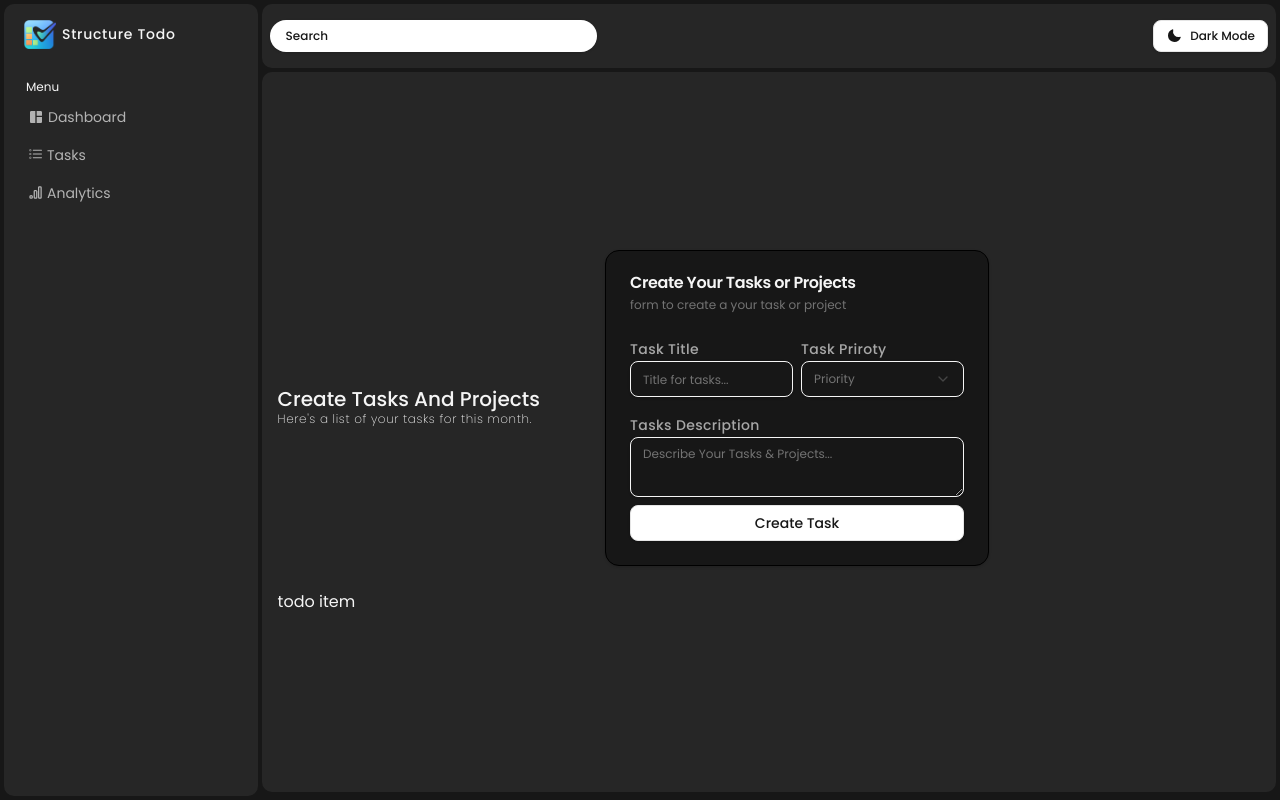
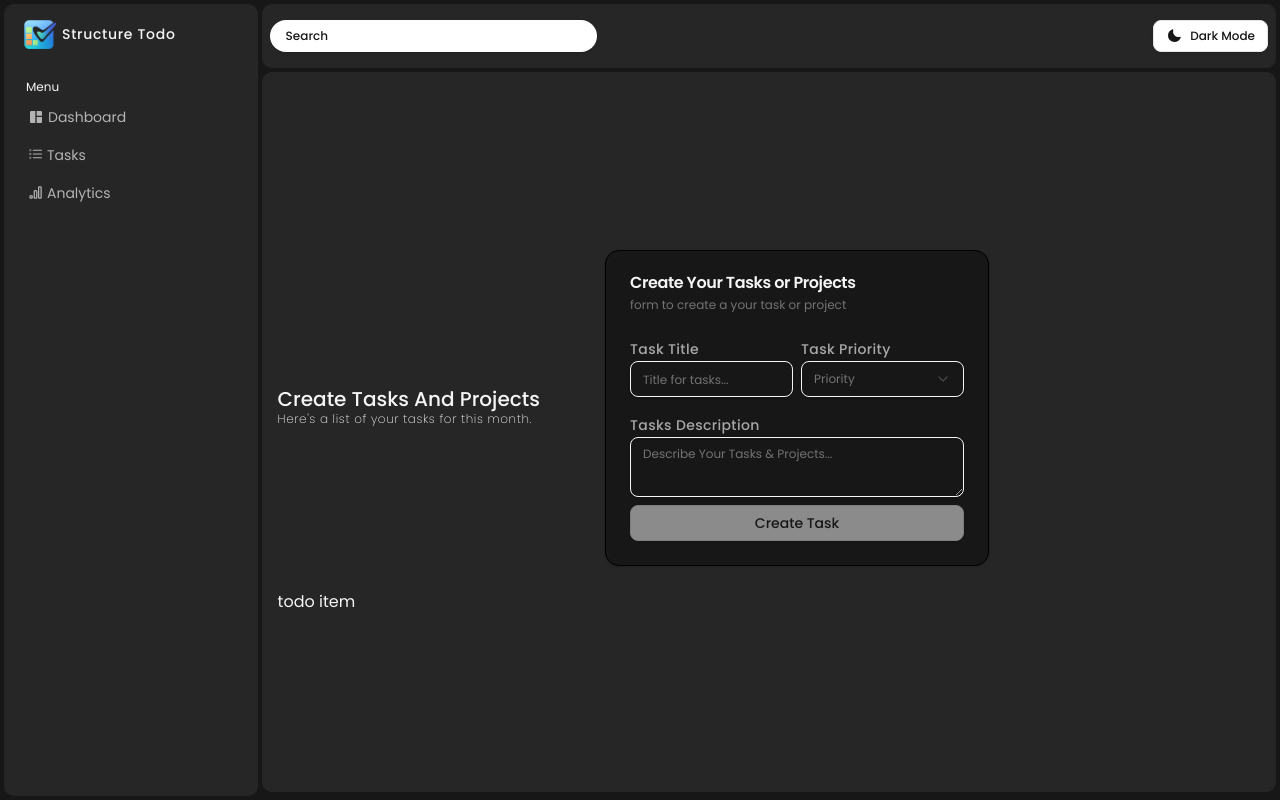
Before and after one commit to ravi181919/react_Interview_Practice, a React (Vite) app in the folder 01-RTK/: page / in a window 1280 px wide. Built offline with nearby package versions, Linux system fonts and the light colour scheme; a web font is replaced by a local one.

Commit message:
feat: integrate Toaster component, enhance MakeTodos form, and update AllTodos display

```diff
--- a/01-RTK/src/app/App.jsx
+++ b/01-RTK/src/app/App.jsx
@@ -1,6 +1,7 @@
 import React, { useState } from "react";
 import "./index.css";
 import ErrorBoundary from "@/components/common/ErrorBoundary";
+import { Toaster } from "@/components/ui/sonner";
 import { RouterProvider } from "react-router-dom";
 import { router } from "@/router/Routes";
 import { useIntroHook } from "@/store/slices/Intro/useIntroHook";
@@ -13,6 +14,7 @@ const App = () => {
       <ErrorBoundary>
         {isIntro ? <Intro /> : <RouterProvider router={router} />}
       </ErrorBoundary>
+      <Toaster />
     </div>
   );
 };
--- a/01-RTK/src/components/ui/textarea.jsx
+++ b/01-RTK/src/components/ui/textarea.jsx
@@ -6,7 +6,7 @@ const Textarea = React.forwardRef(({ className, ...props }, ref) => {
   return (
     <textarea
       className={cn(
-        "flex min-h-[60px] w-full rounded-md border border-input bg-transparent px-3 py-2 text-base shadow-sm placeholder:text-muted-foreground focus-visible:outline-none focus-visible:ring-1 focus-visible:ring-ring disabled:cursor-not-allowed disabled:opacity-50 md:text-sm",
+        "flex min-h-15 w-full rounded-md border border-input bg-transparent px-3 py-2 text-base shadow-sm placeholder:text-muted-foreground focus-visible:outline-none focus-visible:ring-1 focus-visible:ring-ring disabled:cursor-not-allowed disabled:opacity-50 md:text-sm",
         className
       )}
       ref={ref}
--- a/01-RTK/src/features/todo/allTodos/AllTodos.jsx
+++ b/01-RTK/src/features/todo/allTodos/AllTodos.jsx
@@ -1,4 +1,3 @@
-import EmptyData from '@/components/common/EmptyData';
 import useTodos from '@/store/slices/todos/useTodos';
 import React from 'react'
 import TodoItem from './TodoItem';
@@ -9,6 +8,9 @@ const AllTodos = () => {
   return (
     <div className='w-full relative p-4 flex flex-col gap-6'>
       <AddTask />
+      {todos.map((t) => (
+        <span key={t.id}>{JSON.stringify(t)}</span>
+      ))}
       <TodoItem />
     </div>
   )
--- a/01-RTK/src/features/todo/makeTodos/MakeTodos.jsx
+++ b/01-RTK/src/features/todo/makeTodos/MakeTodos.jsx
@@ -1,10 +1,8 @@
 import { Input } from "@/components/ui/input";
 import React, { useState } from "react";
-import AddTodoBtn from "../addTodoBtn/AddTodoBtn";
 import {
   Card,
   CardHeader,
-  CardFooter,
   CardTitle,
   CardDescription,
   CardContent,
@@ -19,20 +17,73 @@ import {
 } from "@/components/ui/select";
 import { Textarea } from "@/components/ui/textarea";
 import { Button } from "@/components/ui/button";
+import { toast } from "sonner";
+import { addTodos } from "@/store/slices/todos/todosSlice";
+import { useDispatch } from "react-redux";
 
 const MakeTodos = ({ className }) => {
-  const [inputValue, setInputValue] = useState("");
+  const dispatch = useDispatch();
+  const [inputValueOfTitle, setInputValueOfTitle] = useState("");
   const [descriptionValue, setDescriptionValue] = useState("");
+  // priorityOptions: available choices; priority: currently selected
+  const [priorityOptions] = useState(["High", "Medium", "Low"]);
+  const [priority, setPriority] = useState("");
+
+  // Handle Title
   const handleInputChange = (e) => {
-    const inputValue = e.target.value;
-    if(inputValue.trim() === "") return;
-    else setInputValue(inputValue);
-
+    setInputValueOfTitle(e.target.value);
   };
 
-  const handleCreate = () => {
-    setInputValue("");
-  }
+  // Handle Priority
+  // Select's onValueChange provides the value (string), not an event
+  const handlePriority = (value) => {
+    if (typeof value !== "string" || value.trim() === "") {
+      toast.error("Empty Value is Not Allowed");
+      return;
+    }
+    setPriority(value);
+  };
+
+  // Handle Description
+  const handleTaskDescription = (e) => {
+    setDescriptionValue(e.target.value);
+  };
+
+  // disabled Button when any input is empty
+  const isButtonDisabled =
+    !inputValueOfTitle.trim() || !priority.trim() || !descriptionValue.trim();
+
+  // handle create task or prject
+  const handleCreate = (e) => {
+    e.preventDefault(); // stop page reload
+    // validate on submit
+    if (inputValueOfTitle.trim() === "") {
+      toast.error("Task title is required");
+      return;
+    }
+    if (priority.trim() === "") {
+      toast.error("Please select a priority");
+      return;
+    }
+    if (descriptionValue.trim() === "") {
+      toast.error("Task description is required");
+      return;
+    }
+
+    // TODO: dispatch or save the new task to store
+    dispatch(
+      addTodos({
+        priority,
+        title: inputValueOfTitle.trim(),
+        description: descriptionValue.trim(),
+      })
+    );
+
+    setInputValueOfTitle("");
+    setPriority("");
+    setDescriptionValue("");
+    toast.success("Task Created");
+  };
   return (
     <div className={`max-w-sm flex relative ${className}`}>
       <Card className="bg-accent-foreground w-full">
@@ -43,7 +94,10 @@ const MakeTodos = ({ className }) => {
           </CardDescription>
         </CardHeader>
         <CardContent>
-          <div className="w-full relative flex flex-col gap-4 ">
+          <form
+            onSubmit={handleCreate}
+            className="w-full relative flex flex-col gap-4 "
+          >
             <div className="grid grid-cols-6 gap-2">
               <div className="col-span-3">
                 <label
@@ -54,8 +108,8 @@ const MakeTodos = ({ className }) => {
                 </label>
                 <Input
                   id="newTask"
-                  name="taskTilte"
-                  value={inputValue}
+                  name="taskTitle"
+                  value={inputValueOfTitle}
                   onChange={handleInputChange}
                   placeholder="Title for tasks..."
                   className="text-sm placeholder:text-xs bg-transparent border-accent focus-visible:ring-0 "
@@ -63,18 +117,25 @@ const MakeTodos = ({ className }) => {
               </div>
               <div className="col-span-3">
                 <label
-                  htmlFor={"newTask"}
+                  htmlFor={"taskPriority"}
                   className="text-sm tracking-wide opacity-65 font-medium "
                 >
-                  Task Priroty
+                  Task Priority
                 </label>
-                <Select className="text-xs  placeholder:text-xs">
-                  <SelectTrigger className="text-xs placeholder:text-xs px-3 py-1 focus-visible:ring-0 border-accent">
+                <Select
+                  onValueChange={handlePriority}
+                  className="text-xs  placeholder:text-xs"
+                  value={priority}
+                >
+                  <SelectTrigger
+                    id="taskPriority"
+                    className="text-xs placeholder:text-xs px-3 py-1 focus-visible:ring-0 border-accent"
+                  >
                     <SelectValue placeholder="Priority" />
                   </SelectTrigger>
 
                   <SelectContent className="">
-                    {["High", "Medium", "Low"].map((items, itemIntex) => (
+                    {priorityOptions.map((items, itemIntex) => (
                       <SelectItem
                         className="hover:text-accent-foreground"
                         value={items}
@@ -101,20 +162,21 @@ const MakeTodos = ({ className }) => {
                     id="descriptionOfTasks"
                     name="taskDescription"
                     value={descriptionValue}
-                    onChange={(e) => setDescriptionValue(e.target.value)}
+                    onChange={handleTaskDescription}
                     className="text-sm placeholder:text-xs bg-transparent border-accent focus-visible:ring-0 "
                   />
                 </div>
                 <Button
-                onClick={handleCreate}
-                variant="outline"
-                className="cursor-pointer"
+                  type="submit"
+                  variant="outline"
+                  className="cursor-pointer"
+                  disabled={isButtonDisabled}
                 >
                   Create Task
                 </Button>
               </div>
             </div>
-          </div>
+          </form>
         </CardContent>
       </Card>
     </div>
--- a/01-RTK/src/main.jsx
+++ b/01-RTK/src/main.jsx
@@ -3,11 +3,14 @@ import { createRoot } from "react-dom/client";
 import App from "./app/App.jsx";
 import { Provider } from "react-redux";
 import store from "./store/store.js";
+import { ThemeProvider } from "next-themes";
 
 createRoot(document.getElementById("root")).render(
   <StrictMode>
     <Provider store={store}>
-      <App />
+      <ThemeProvider attribute="class">
+        <App />
+      </ThemeProvider>
     </Provider>
   </StrictMode>
 );
--- a/01-RTK/src/store/slices/todos/todosSlice.jsx
+++ b/01-RTK/src/store/slices/todos/todosSlice.jsx
@@ -22,11 +22,11 @@ export const todosSlice = createSlice({
        */
       state.todos.push({
         id: nanoid(),
-        ...action.payload,
         isCompleted: false,
         createdAt: new Date().toISOString(),
         duedate: action.payload.duedate || null, // Default due date to null if not provided
         priority: action.payload.priority ?? "medium", // Default priority to "medium" if not provided (high, medium, low)
+        ...action.payload,
       });
     },
     deleteTodo: (state, action) => {
```
